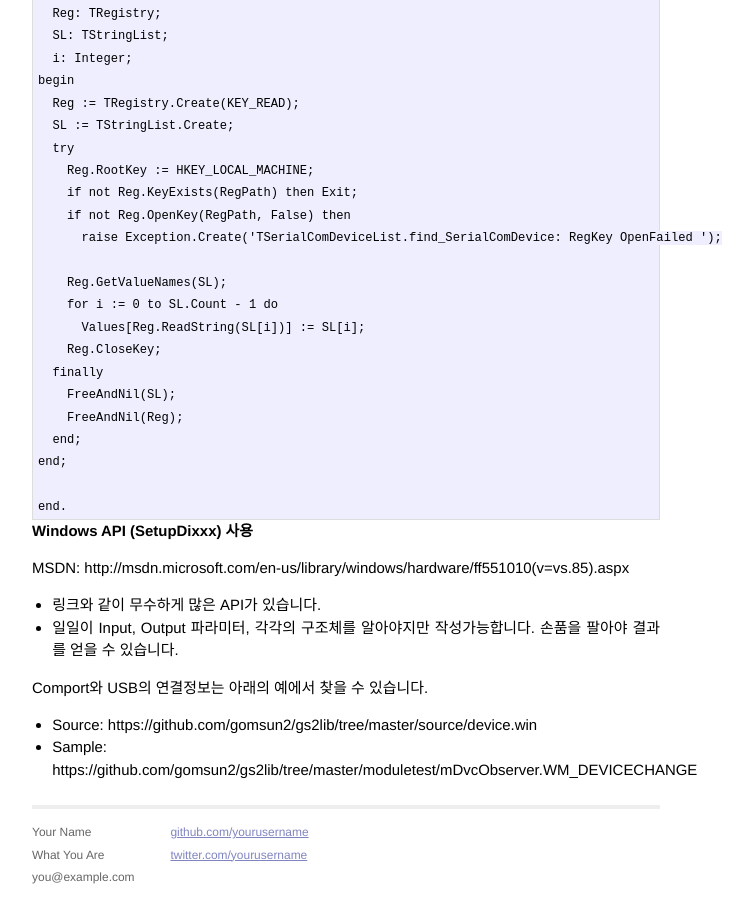
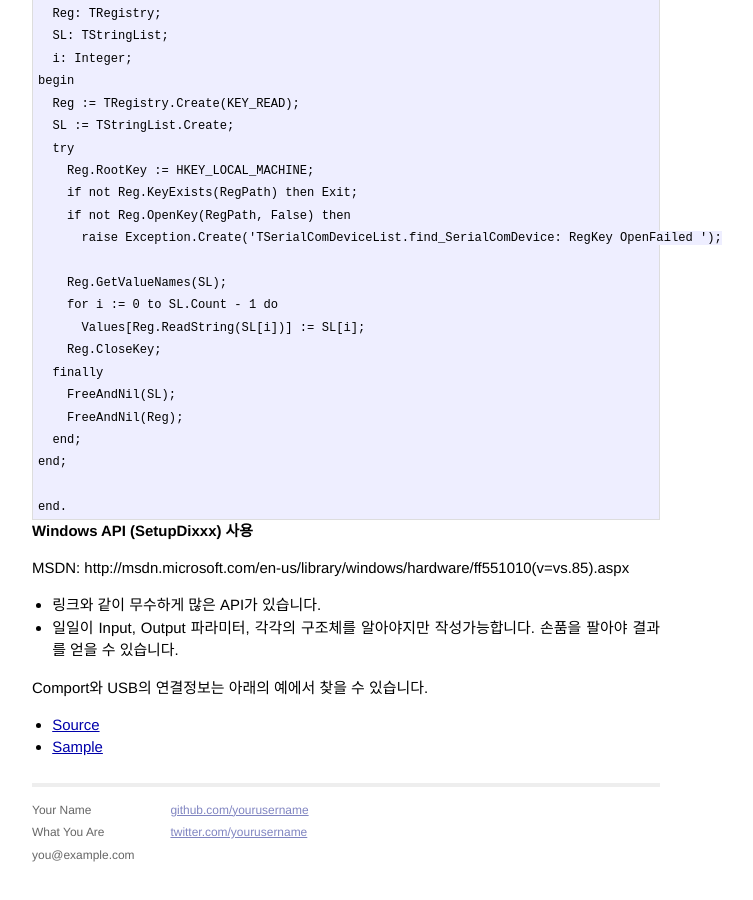
Before and after one commit to ParkKyeongSik/gomsun2.github.io, a Jekyll site: the page built from _posts/2014-04-08-Search-Device-Infos-Using-Delphi.md, in a window 1280 px wide and 900 px high, scrolled down 1532 px. Shown: the whole window, without its empty margins (294-1047 px from the left). Built offline with Jekyll 4.4.1, drawn with Linux system fonts in a browser that asks for light colours; Markdown is read by kramdown in place of the engine named in the settings; after the commit the page ends 2410 px from its top, so only the background shows below that; part of the change alters nothing that is shown.

Commit message:
Update 2014-04-08-Search-Device-Infos-Using-Delphi.md

```diff
--- a/_posts/2014-04-08-Search-Device-Infos-Using-Delphi.md
+++ b/_posts/2014-04-08-Search-Device-Infos-Using-Delphi.md
@@ -4,6 +4,7 @@ title:  "delphi로 시스템에 연결된 장치 정보 확인하기"
 date:   2014-04-08 10:11:00
 categories: delphi
 ---
+
 # Delphi로 장치정보를 조회하기
 
 ## 장치 정보를 조회하기
@@ -108,5 +109,5 @@ MSDN: http://msdn.microsoft.com/en-us/library/windows/hardware/ff551010(v=vs.85)
 
 Comport와 USB의 연결정보는 아래의 예에서 찾을 수 있습니다.
 
-- Source: https://github.com/gomsun2/gs2lib/tree/master/source/device.win
-- Sample: https://github.com/gomsun2/gs2lib/tree/master/moduletest/mDvcObserver.WM_DEVICECHANGE
+- [Source](https://github.com/gomsun2/gs2lib/tree/master/source/device.win)
+- [Sample](https://github.com/gomsun2/gs2lib/tree/master/moduletest/mDvcObserver.WM_DEVICECHANGE)
```
